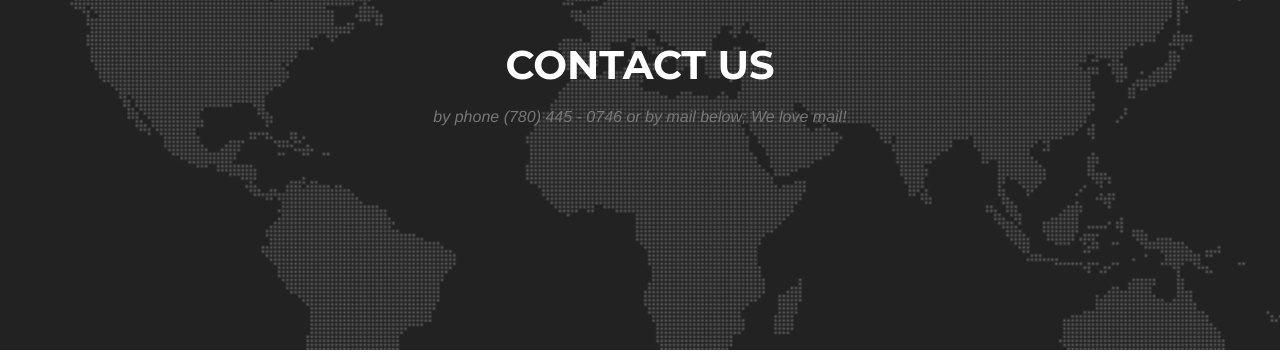
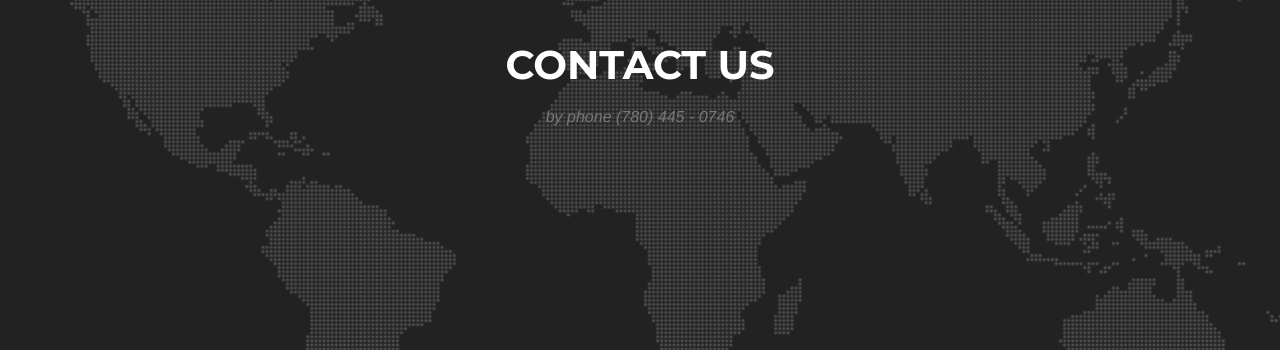
Before and after one commit to RatzkeAndAssociatesLtd/ratzkeandassociatesltd.github.io, a Jekyll site: the page built from index.html, in a window 1280 px wide and 900 px high, scrolled down 4052 px. Shown: the part 420-772 px from the top of the window. Built offline with Jekyll 4.4.1, drawn with Linux system fonts in a browser that asks for light colours; nearby versions of some CDN libraries; some web fonts are replaced.

Commit message:
Update contact.html

```diff
--- a/_includes/contact.html
+++ b/_includes/contact.html
@@ -3,7 +3,7 @@
             <div class="row">
                 <div class="col-lg-12 text-center">
                     <h2 class="section-heading">Contact Us</h2>
-                    <h3 class="section-subheading text-muted">by phone (780) 445 - 0746 or by mail below; We love mail!</h3>
+                    <h3 class="section-subheading text-muted">by phone (780) 445 - 0746</h3>
                 </div>
             </div>
         </div>
```
